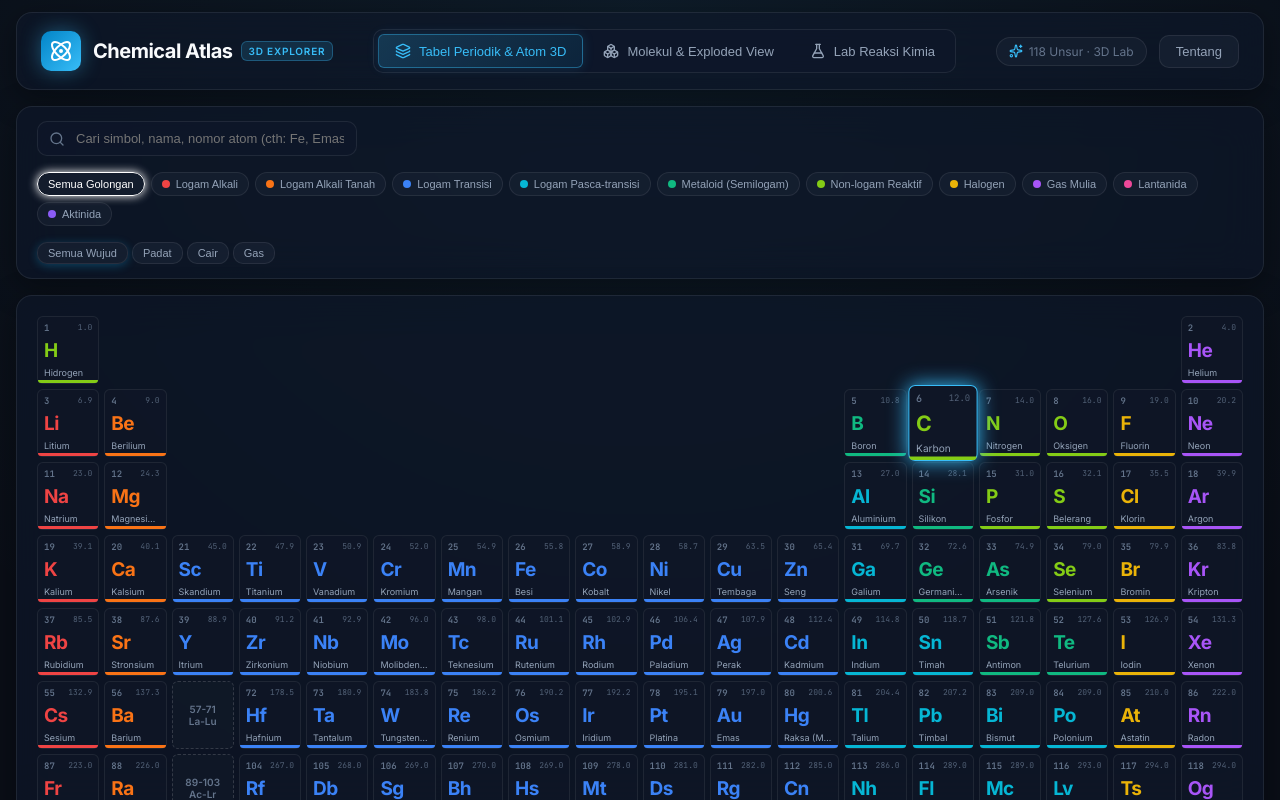
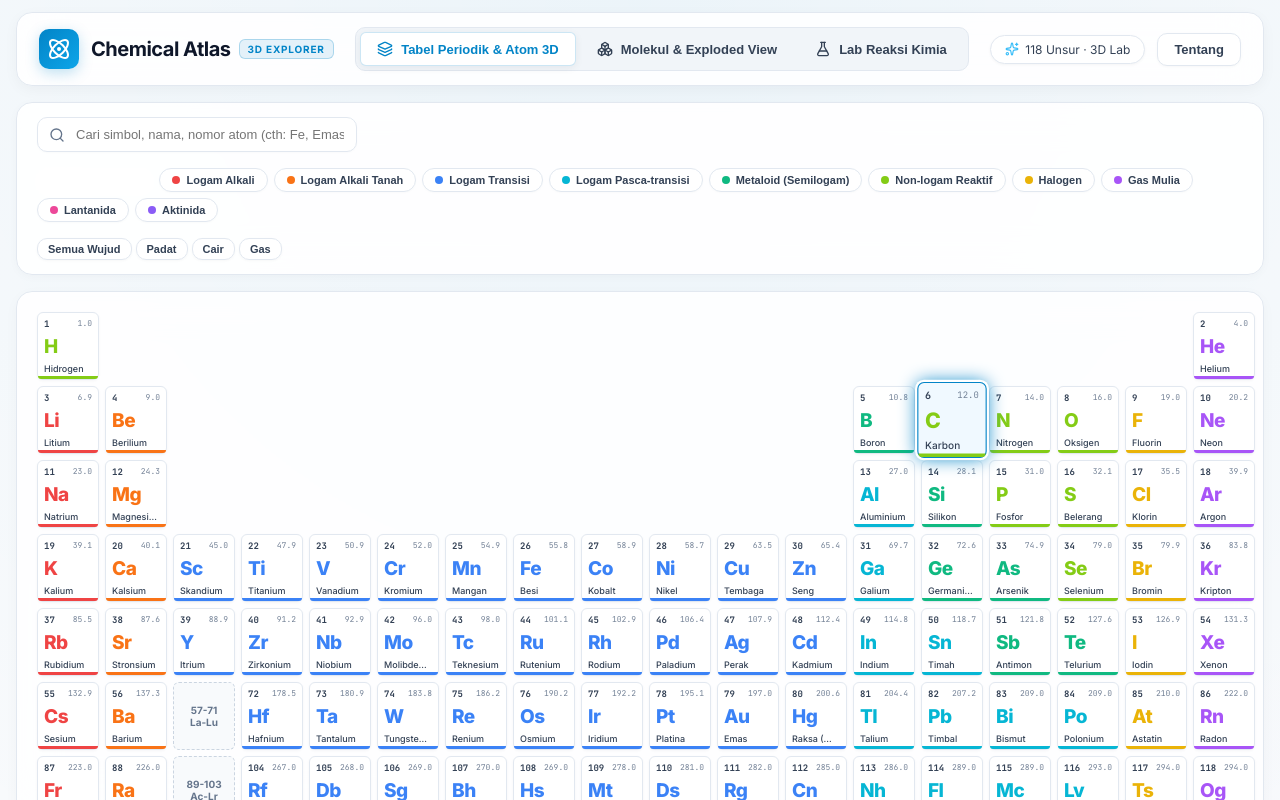
Before and after one commit to kahpiba/chemical_chemistry, a React (Vite) app: page / in a window 1280 px wide. Built offline with nearby package versions, Linux system fonts and the light colour scheme.

Commit message:
style: ubah seluruh tampilan aplikasi menjadi tema light (clean scientific light theme)

```diff
--- a/src/App.tsx
+++ b/src/App.tsx
@@ -114,8 +114,9 @@ export function App() {
           style={{
             position: 'fixed',
             inset: 0,
-            background: 'rgba(0, 0, 0, 0.75)',
-            backdropFilter: 'blur(12px)',
+            background: 'rgba(15, 23, 42, 0.4)',
+            backdropFilter: 'blur(8px)',
+            WebkitBackdropFilter: 'blur(8px)',
             display: 'flex',
             alignItems: 'center',
             justifyContent: 'center',
@@ -134,6 +135,9 @@ export function App() {
               flexDirection: 'column',
               gap: '18px',
               position: 'relative',
+              background: '#ffffff',
+              border: '1px solid var(--border-color)',
+              boxShadow: '0 20px 50px rgba(15, 23, 42, 0.15)',
             }}
             onClick={(e) => e.stopPropagation()}
           >
@@ -145,8 +149,9 @@ export function App() {
                 right: '18px',
                 background: 'transparent',
                 border: 'none',
-                color: '#94a3b8',
+                color: 'var(--text-muted)',
                 cursor: 'pointer',
+                padding: '4px',
               }}
             >
               <X size={20} />
@@ -168,7 +173,7 @@ export function App() {
                 <Atom size={26} />
               </div>
               <div>
-                <h3 style={{ fontSize: '20px', fontWeight: 700, color: '#ffffff', margin: 0 }}>
+                <h3 style={{ fontSize: '20px', fontWeight: 700, color: 'var(--text-primary)', margin: 0 }}>
                   Tentang Chemical Atlas
                 </h3>
                 <span style={{ fontSize: '12px', color: 'var(--text-muted)' }}>
@@ -177,7 +182,7 @@ export function App() {
               </div>
             </div>
 
-            <p style={{ fontSize: '13px', lineHeight: 1.7, color: '#cbd5e1', margin: 0 }}>
+            <p style={{ fontSize: '13px', lineHeight: 1.7, color: 'var(--text-secondary)', margin: 0 }}>
               <strong>Chemical Atlas</strong> adalah platform edukasi kimia interaktif modern yang
               terinspirasi dari konsep arsitektur visualisasi <em>Human Atlas</em>. Dirancang untuk
               membuat pembelajaran kimia menjadi sangat visual, intuitif, dan menarik.
@@ -185,7 +190,7 @@ export function App() {
 
             <div
               style={{
-                background: 'rgba(30, 41, 59, 0.5)',
+                background: '#f8fafc',
                 border: '1px solid var(--border-color)',
                 borderRadius: '10px',
                 padding: '16px',
@@ -194,11 +199,11 @@ export function App() {
                 gap: '10px',
               }}
             >
-              <div style={{ display: 'flex', alignItems: 'center', gap: '8px', color: '#38bdf8', fontSize: '13px', fontWeight: 600 }}>
+              <div style={{ display: 'flex', alignItems: 'center', gap: '8px', color: 'var(--accent-cyan)', fontSize: '13px', fontWeight: 600 }}>
                 <Sparkles size={16} />
                 Fitur Unggulan:
               </div>
-              <ul style={{ fontSize: '12px', color: '#94a3b8', paddingLeft: '20px', lineHeight: 1.6, margin: 0 }}>
+              <ul style={{ fontSize: '12px', color: 'var(--text-secondary)', paddingLeft: '20px', lineHeight: 1.6, margin: 0 }}>
                 <li><strong>Tabel Periodik 118 Unsur</strong> dengan filter cerdas & model atom 3D Bohr dinamis.</li>
                 <li><strong>3D Molecular Explorer</strong> dengan fitur revolusioner <em>Explode Molecule</em> (mengurai ikatan kimia).</li>
                 <li><strong>Virtual Reaction Lab</strong> simulasi pencampuran senyawa kimia dengan reaksi visual (warna, gelembung gas, endapan, dan suhu termal).</li>
--- a/src/components/periodic/AtomScene.tsx
+++ b/src/components/periodic/AtomScene.tsx
@@ -78,7 +78,7 @@ export const AtomScene: React.FC<AtomSceneProps> = ({ element, autoRotate = true
 
     const neutronGeo = new THREE.SphereGeometry(0.18, 16, 16);
     const neutronMat = new THREE.MeshStandardMaterial({
-      color: 0x94a3b8,
+      color: 0x64748b,
       roughness: 0.5,
       metalness: 0.1,
     });
@@ -147,9 +147,9 @@ export const AtomScene: React.FC<AtomSceneProps> = ({ element, autoRotate = true
       }
       const ringGeo = new THREE.BufferGeometry().setFromPoints(points);
       const ringMat = new THREE.LineBasicMaterial({
-        color: 0x38bdf8,
+        color: 0x0284c7,
         transparent: true,
-        opacity: 0.25 - shellIndex * 0.02,
+        opacity: 0.35 - shellIndex * 0.03,
       });
       const ringLine = new THREE.LineLoop(ringGeo, ringMat);
 
@@ -247,9 +247,10 @@ export const AtomScene: React.FC<AtomSceneProps> = ({ element, autoRotate = true
             gap: '8px',
             padding: '6px 14px',
             borderRadius: '8px',
-            background: 'rgba(15, 23, 42, 0.8)',
+            background: 'rgba(255, 255, 255, 0.92)',
             backdropFilter: 'blur(10px)',
-            border: '1px solid rgba(255, 255, 255, 0.1)',
+            border: '1px solid var(--border-color)',
+            boxShadow: '0 2px 8px rgba(15, 23, 42, 0.06)',
           }}
         >
           <div
@@ -260,7 +261,7 @@ export const AtomScene: React.FC<AtomSceneProps> = ({ element, autoRotate = true
               background: '#ef4444',
             }}
           />
-          <span style={{ fontSize: '12px', color: '#f8fafc', fontWeight: 600 }}>
+          <span style={{ fontSize: '12px', color: '#0f172a', fontWeight: 600 }}>
             {element.number} Proton (Inti)
           </span>
         </div>
@@ -272,9 +273,10 @@ export const AtomScene: React.FC<AtomSceneProps> = ({ element, autoRotate = true
             gap: '8px',
             padding: '6px 14px',
             borderRadius: '8px',
-            background: 'rgba(15, 23, 42, 0.8)',
+            background: 'rgba(255, 255, 255, 0.92)',
             backdropFilter: 'blur(10px)',
-            border: '1px solid rgba(255, 255, 255, 0.1)',
+            border: '1px solid var(--border-color)',
+            boxShadow: '0 2px 8px rgba(15, 23, 42, 0.06)',
           }}
         >
           <div
@@ -282,10 +284,10 @@ export const AtomScene: React.FC<AtomSceneProps> = ({ element, autoRotate = true
               width: '10px',
               height: '10px',
               borderRadius: '50%',
-              background: '#38bdf8',
+              background: '#0284c7',
             }}
           />
-          <span style={{ fontSize: '12px', color: '#f8fafc', fontWeight: 600 }}>
+          <span style={{ fontSize: '12px', color: '#0f172a', fontWeight: 600 }}>
             {element.shells.reduce((a, b) => a + b, 0)} Elektron ({element.shells.length} Kulit)
           </span>
         </div>
--- a/src/styles/index.css
+++ b/src/styles/index.css
@@ -22,8 +22,8 @@ html, body {
   display: flex;
   flex-direction: column;
   position: relative;
-  background: radial-gradient(circle at 50% 0%, rgba(56, 189, 248, 0.08) 0%, transparent 50%),
-              radial-gradient(circle at 100% 100%, rgba(168, 85, 247, 0.05) 0%, transparent 40%),
+  background: radial-gradient(circle at 50% 0%, rgba(2, 132, 199, 0.05) 0%, transparent 60%),
+              radial-gradient(circle at 100% 100%, rgba(147, 51, 234, 0.03) 0%, transparent 50%),
               var(--bg-primary);
 }
 
@@ -62,9 +62,12 @@ html, body {
   display: flex;
   align-items: center;
   justify-content: space-between;
-  padding: 16px 24px;
+  padding: 14px 22px;
   margin-top: 12px;
   gap: 16px;
+  background: rgba(255, 255, 255, 0.88);
+  border: 1px solid var(--border-color);
+  box-shadow: 0 4px 16px -2px rgba(15, 23, 42, 0.05);
 }
 
 .header-brand {
@@ -77,18 +80,19 @@ html, body {
   width: 40px;
   height: 40px;
   border-radius: var(--radius-md);
-  background: linear-gradient(135deg, #0284c7, #38bdf8);
+  background: linear-gradient(135deg, #0284c7, #0ea5e9);
   display: flex;
   align-items: center;
   justify-content: center;
   color: #ffffff;
-  box-shadow: 0 0 20px rgba(56, 189, 248, 0.4);
+  box-shadow: 0 4px 14px rgba(2, 132, 199, 0.25);
 }
 
 .brand-title {
   font-size: 20px;
   font-weight: 700;
   letter-spacing: -0.5px;
+  color: var(--text-primary);
   display: flex;
   align-items: center;
   gap: 8px;
@@ -98,19 +102,19 @@ html, body {
   font-size: 10px;
   text-transform: uppercase;
   letter-spacing: 0.8px;
-  background: rgba(56, 189, 248, 0.15);
+  background: rgba(2, 132, 199, 0.1);
   color: var(--accent-cyan);
-  padding: 3px 7px;
+  padding: 3px 8px;
   border-radius: var(--radius-sm);
-  border: 1px solid rgba(56, 189, 248, 0.3);
-  font-weight: 600;
+  border: 1px solid rgba(2, 132, 199, 0.25);
+  font-weight: 700;
 }
 
 .nav-tabs {
   display: flex;
   align-items: center;
   gap: 4px;
-  background: rgba(15, 23, 42, 0.7);
+  background: #f1f5f9;
   padding: 4px;
   border-radius: var(--radius-md);
   border: 1px solid var(--border-color);
@@ -124,23 +128,23 @@ html, body {
   border-radius: var(--radius-sm);
   background: transparent;
   color: var(--text-secondary);
-  border: none;
+  border: 1px solid transparent;
   font-size: 13px;
-  font-weight: 500;
+  font-weight: 600;
   cursor: pointer;
   transition: all 0.2s ease;
 }
 
 .nav-tab:hover {
   color: var(--text-primary);
-  background: rgba(255, 255, 255, 0.05);
+  background: rgba(255, 255, 255, 0.6);
 }
 
 .nav-tab.active {
-  background: linear-gradient(135deg, rgba(56, 189, 248, 0.2), rgba(14, 165, 233, 0.1));
+  background: #ffffff;
   color: var(--accent-cyan);
-  border: 1px solid rgba(56, 189, 248, 0.4);
-  box-shadow: 0 0 12px rgba(56, 189, 248, 0.15);
+  border: 1px solid rgba(2, 132, 199, 0.2);
+  box-shadow: 0 2px 8px rgba(15, 23, 42, 0.06);
 }
 
 .header-actions {
@@ -154,11 +158,12 @@ html, body {
   align-items: center;
   gap: 6px;
   font-size: 12px;
-  color: var(--text-muted);
-  background: rgba(30, 41, 59, 0.4);
-  padding: 6px 12px;
+  color: var(--text-secondary);
+  background: #ffffff;
+  padding: 6px 14px;
   border-radius: var(--radius-full);
   border: 1px solid var(--border-color);
+  box-shadow: 0 1px 3px rgba(0, 0, 0, 0.04);
 }
 
 .stat-chip strong {
@@ -172,7 +177,7 @@ html, body {
   justify-content: center;
   gap: 8px;
   font-size: 13px;
-  font-weight: 500;
+  font-weight: 600;
   padding: 8px 16px;
   border-radius: var(--radius-md);
   cursor: pointer;
@@ -184,36 +189,37 @@ html, body {
 .btn-primary {
   background: linear-gradient(135deg, #0284c7, #0ea5e9);
   color: #ffffff;
-  box-shadow: 0 2px 10px rgba(14, 165, 233, 0.3);
+  box-shadow: 0 3px 12px rgba(2, 132, 199, 0.25);
 }
 
 .btn-primary:hover {
   background: linear-gradient(135deg, #0369a1, #0284c7);
-  box-shadow: 0 4px 16px rgba(14, 165, 233, 0.4);
+  box-shadow: 0 5px 18px rgba(2, 132, 199, 0.35);
   transform: translateY(-1px);
 }
 
 .btn-ghost {
-  background: rgba(30, 41, 59, 0.5);
+  background: #ffffff;
   color: var(--text-secondary);
   border-color: var(--border-color);
+  box-shadow: 0 1px 3px rgba(0, 0, 0, 0.03);
 }
 
 .btn-ghost:hover {
-  background: rgba(255, 255, 255, 0.08);
+  background: #f8fafc;
   color: var(--text-primary);
-  border-color: var(--border-hover);
+  border-color: #cbd5e1;
 }
 
 .btn-danger {
-  background: rgba(244, 63, 94, 0.15);
-  color: #f43f5e;
-  border-color: rgba(244, 63, 94, 0.3);
+  background: rgba(225, 29, 72, 0.08);
+  color: #e11d48;
+  border-color: rgba(225, 29, 72, 0.25);
 }
 
 .btn-danger:hover {
-  background: rgba(244, 63, 94, 0.25);
-  border-color: #f43f5e;
+  background: rgba(225, 29, 72, 0.16);
+  border-color: #e11d48;
 }
 
 /* Responsive Breakpoints */
--- a/src/styles/periodic.css
+++ b/src/styles/periodic.css
@@ -13,6 +13,9 @@
   gap: 16px;
   padding: 14px 20px;
   flex-wrap: wrap;
+  background: rgba(255, 255, 255, 0.9);
+  border: 1px solid var(--border-color);
+  box-shadow: 0 2px 12px -2px rgba(15, 23, 42, 0.04);
 }
 
 .search-wrapper {
@@ -32,18 +35,19 @@
 .search-input {
   width: 100%;
   padding: 9px 12px 9px 38px;
-  background: rgba(15, 23, 42, 0.7);
+  background: #ffffff;
   border: 1px solid var(--border-color);
   border-radius: var(--radius-md);
   color: var(--text-primary);
   font-size: 13px;
   outline: none;
   transition: all 0.2s ease;
+  box-shadow: 0 1px 2px rgba(0, 0, 0, 0.02);
 }
 
 .search-input:focus {
   border-color: var(--accent-cyan);
-  box-shadow: 0 0 12px var(--accent-cyan-glow);
+  box-shadow: 0 0 0 3px var(--accent-cyan-glow);
 }
 
 .category-filters {
@@ -57,26 +61,28 @@
   display: flex;
   align-items: center;
   gap: 6px;
-  padding: 5px 10px;
+  padding: 5px 12px;
   border-radius: var(--radius-full);
-  background: rgba(30, 41, 59, 0.4);
+  background: #ffffff;
   border: 1px solid var(--border-color);
   color: var(--text-secondary);
   font-size: 11px;
-  font-weight: 500;
+  font-weight: 600;
   cursor: pointer;
   transition: all 0.15s ease;
   user-select: none;
+  box-shadow: 0 1px 2px rgba(0, 0, 0, 0.02);
 }
 
 .filter-pill:hover {
-  background: rgba(255, 255, 255, 0.08);
+  background: #f8fafc;
+  border-color: #cbd5e1;
   color: var(--text-primary);
 }
 
 .filter-pill.active {
   border-color: currentColor;
-  box-shadow: 0 0 10px currentColor;
+  box-shadow: 0 2px 8px currentColor;
   color: #ffffff !important;
 }
 
@@ -93,50 +99,55 @@
   display: flex;
   flex-direction: column;
   align-items: center;
+  background: rgba(255, 255, 255, 0.85);
+  border: 1px solid var(--border-color);
+  box-shadow: 0 4px 16px -2px rgba(15, 23, 42, 0.04);
 }
 
 .periodic-grid {
   display: grid;
   grid-template-columns: repeat(18, minmax(62px, 1fr));
   grid-template-rows: repeat(10, minmax(68px, 1fr));
-  gap: 5px;
+  gap: 6px;
   width: 100%;
   max-width: 1340px;
 }
 
-/* Individual Element Cell */
+/* Individual Element Cell in Light Mode */
 .element-cell {
   position: relative;
   display: flex;
   flex-direction: column;
   justify-content: space-between;
   padding: 5px 6px;
-  background: rgba(17, 24, 39, 0.7);
-  border: 1px solid rgba(255, 255, 255, 0.07);
+  background: #ffffff;
+  border: 1px solid #e2e8f0;
   border-radius: var(--radius-sm);
   cursor: pointer;
   transition: all 0.18s cubic-bezier(0.4, 0, 0.2, 1);
   user-select: none;
   text-align: left;
+  box-shadow: 0 1px 3px rgba(15, 23, 42, 0.04);
 }
 
 .element-cell:hover {
   transform: scale(1.15);
   z-index: 20;
-  border-color: #ffffff;
-  box-shadow: 0 8px 24px rgba(0, 0, 0, 0.6), 0 0 14px currentColor;
+  border-color: var(--accent-cyan);
+  box-shadow: 0 10px 25px -3px rgba(15, 23, 42, 0.15), 0 4px 6px -2px rgba(15, 23, 42, 0.05);
 }
 
 .element-cell.active {
   transform: scale(1.12);
   z-index: 15;
   border-color: var(--accent-cyan) !important;
-  box-shadow: 0 0 18px var(--accent-cyan);
+  box-shadow: 0 0 0 2px #ffffff, 0 0 16px var(--accent-cyan);
+  background: #f0f9ff;
 }
 
 .element-cell.dimmed {
-  opacity: 0.18;
-  filter: grayscale(0.8);
+  opacity: 0.25;
+  filter: grayscale(0.85);
 }
 
 .cell-top {
@@ -149,19 +160,19 @@
 
 .element-number {
   font-family: var(--font-mono);
-  font-weight: 600;
+  font-weight: 700;
+  color: var(--text-secondary);
 }
 
 .element-mass {
   font-size: 8px;
-  opacity: 0.8;
+  opacity: 0.9;
   font-family: var(--font-mono);
 }
 
 .element-symbol {
   font-size: 19px;
-  font-weight: 700;
-  color: #ffffff;
+  font-weight: 800;
   letter-spacing: -0.5px;
   line-height: 1.1;
   margin: 2px 0 1px;
@@ -173,6 +184,7 @@
   white-space: nowrap;
   overflow: hidden;
   text-overflow: ellipsis;
+  font-weight: 500;
 }
 
 .element-accent-bar {
@@ -191,18 +203,19 @@
   flex-direction: column;
   align-items: center;
   justify-content: center;
-  border: 1px dashed rgba(255, 255, 255, 0.15);
+  border: 1px dashed #cbd5e1;
   border-radius: var(--radius-sm);
-  background: rgba(30, 41, 59, 0.2);
+  background: #f8fafc;
   color: var(--text-muted);
   font-size: 10px;
-  font-weight: 600;
+  font-weight: 700;
   cursor: pointer;
 }
 
 .cell-placeholder:hover {
-  background: rgba(255, 255, 255, 0.06);
-  border-color: var(--text-secondary);
+  background: #f1f5f9;
+  border-color: var(--accent-cyan);
+  color: var(--accent-cyan);
 }
 
 /* Atom 3D Bohr Preview Overlay & Panel */
@@ -219,8 +232,9 @@
   height: 520px;
   border-radius: var(--radius-lg);
   overflow: hidden;
-  background: radial-gradient(circle at center, #111e33 0%, #080c14 100%);
+  background: radial-gradient(circle at center, #ffffff 0%, #f1f5f9 65%, #e2e8f0 100%);
   border: 1px solid var(--border-color);
+  box-shadow: 0 4px 20px -2px rgba(15, 23, 42, 0.05);
 }
 
 .atom-canvas-wrapper canvas {
@@ -244,12 +258,14 @@
   bottom: 16px;
   left: 16px;
   font-size: 11px;
-  color: var(--text-muted);
-  background: rgba(0, 0, 0, 0.4);
-  padding: 4px 10px;
+  color: var(--text-secondary);
+  background: rgba(255, 255, 255, 0.9);
+  padding: 5px 12px;
   border-radius: var(--radius-full);
-  backdrop-filter: blur(8px);
+  border: 1px solid var(--border-color);
+  box-shadow: 0 2px 8px rgba(0, 0, 0, 0.05);
   pointer-events: none;
+  font-weight: 500;
 }
 
 .atom-canvas-controls {
@@ -265,9 +281,12 @@
   display: flex;
   flex-direction: column;
   gap: 14px;
-  padding: 20px;
+  padding: 22px;
   max-height: 520px;
   overflow-y: auto;
+  background: rgba(255, 255, 255, 0.9);
+  border: 1px solid var(--border-color);
+  box-shadow: 0 4px 20px -2px rgba(15, 23, 42, 0.05);
 }
 
 .detail-header-badge {
@@ -283,8 +302,8 @@
 }
 
 .big-symbol {
-  width: 58px;
-  height: 58px;
+  width: 60px;
+  height: 60px;
   border-radius: var(--radius-md);
   display: flex;
   flex-direction: column;
@@ -292,24 +311,24 @@
   justify-content: center;
   color: #ffffff;
   font-weight: 800;
-  box-shadow: 0 4px 16px rgba(0, 0, 0, 0.4);
+  box-shadow: 0 4px 14px rgba(0, 0, 0, 0.12);
 }
 
 .big-symbol span:first-child {
   font-size: 10px;
-  opacity: 0.8;
+  opacity: 0.9;
   font-family: var(--font-mono);
 }
 
 .big-symbol span:last-child {
-  font-size: 24px;
+  font-size: 26px;
   line-height: 1;
 }
 
 .detail-names h3 {
-  font-size: 20px;
+  font-size: 22px;
   font-weight: 700;
-  color: #ffffff;
+  color: var(--text-primary);
 }
 
 .detail-names p {
@@ -324,7 +343,7 @@
 }
 
 .property-item {
-  background: rgba(15, 23, 42, 0.5);
+  background: #f8fafc;
   border: 1px solid var(--border-color);
   border-radius: var(--radius-sm);
   padding: 8px 10px;
@@ -335,11 +354,12 @@
   color: var(--text-muted);
   text-transform: uppercase;
   letter-spacing: 0.5px;
+  font-weight: 600;
 }
 
 .property-val {
   font-size: 13px;
-  font-weight: 600;
+  font-weight: 700;
   color: var(--text-primary);
   font-family: var(--font-mono);
   margin-top: 2px;
@@ -350,20 +370,22 @@
   align-items: center;
   gap: 6px;
   margin-top: 4px;
+  flex-wrap: wrap;
 }
 
 .shell-chip {
-  padding: 3px 7px;
+  padding: 3px 8px;
   border-radius: var(--radius-sm);
-  background: rgba(56, 189, 248, 0.12);
+  background: #f0f9ff;
+  border: 1px solid #bae6fd;
   color: var(--accent-cyan);
   font-size: 11px;
   font-family: var(--font-mono);
-  font-weight: 600;
+  font-weight: 700;
 }
 
 .element-bio-summary {
-  font-size: 12px;
+  font-size: 13px;
   line-height: 1.6;
   color: var(--text-secondary);
   border-top: 1px solid var(--border-color);
--- a/src/styles/theme.css
+++ b/src/styles/theme.css
@@ -1,46 +1,47 @@
 :root {
-  /* Core Color Palette - High-tech Scientific Dark Theme */
-  --bg-primary: #0a0e17;
-  --bg-secondary: #111827;
-  --bg-tertiary: #1e293b;
-  --bg-card: rgba(17, 24, 39, 0.75);
-  --bg-card-hover: rgba(30, 41, 59, 0.85);
+  /* Core Color Palette - Crisp Scientific Modern Light Theme */
+  --bg-primary: #f8fafc;
+  --bg-secondary: #ffffff;
+  --bg-tertiary: #f1f5f9;
+  --bg-card: rgba(255, 255, 255, 0.85);
+  --bg-card-hover: rgba(255, 255, 255, 0.98);
 
-  --border-color: rgba(255, 255, 255, 0.08);
-  --border-hover: rgba(56, 189, 248, 0.4);
-  --border-active: #38bdf8;
+  --border-color: #e2e8f0;
+  --border-hover: #38bdf8;
+  --border-active: #0284c7;
 
-  --text-primary: #f8fafc;
-  --text-secondary: #94a3b8;
+  --text-primary: #0f172a;
+  --text-secondary: #334155;
   --text-muted: #64748b;
 
-  /* Scientific Neon Accents */
-  --accent-cyan: #38bdf8;
-  --accent-cyan-glow: rgba(56, 189, 248, 0.25);
-  --accent-emerald: #10b981;
-  --accent-emerald-glow: rgba(16, 185, 129, 0.25);
-  --accent-rose: #f43f5e;
-  --accent-rose-glow: rgba(244, 63, 94, 0.25);
-  --accent-amber: #fbbf24;
-  --accent-purple: #a855f7;
+  /* Scientific Vibrant Accents */
+  --accent-cyan: #0284c7;
+  --accent-cyan-light: #0ea5e9;
+  --accent-cyan-glow: rgba(2, 132, 199, 0.2);
+  --accent-emerald: #059669;
+  --accent-emerald-glow: rgba(5, 150, 105, 0.2);
+  --accent-rose: #e11d48;
+  --accent-rose-glow: rgba(225, 29, 72, 0.2);
+  --accent-amber: #d97706;
+  --accent-purple: #9333ea;
 
-  /* Glassmorphism Surface Tokens */
-  --glass-bg: rgba(15, 23, 42, 0.65);
-  --glass-border: rgba(255, 255, 255, 0.08);
-  --glass-shadow: 0 8px 32px 0 rgba(0, 0, 0, 0.37);
+  /* Light Glassmorphism Surface Tokens */
+  --glass-bg: rgba(255, 255, 255, 0.82);
+  --glass-border: rgba(226, 232, 240, 0.9);
+  --glass-shadow: 0 4px 20px -2px rgba(15, 23, 42, 0.05), 0 12px 32px -4px rgba(15, 23, 42, 0.08);
   --glass-backdrop: blur(20px);
 
-  /* Element Category Colors */
-  --cat-alkali: #ef4444;
-  --cat-alkaline-earth: #f97316;
-  --cat-transition: #3b82f6;
-  --cat-post-transition: #06b6d4;
-  --cat-metalloid: #10b981;
-  --cat-reactive-nonmetal: #84cc16;
-  --cat-halogen: #eab308;
-  --cat-noble-gas: #a855f7;
-  --cat-lanthanide: #ec4899;
-  --cat-actinide: #8b5cf6;
+  /* Element Category Colors - High Contrast for Light Mode */
+  --cat-alkali: #dc2626;
+  --cat-alkaline-earth: #ea580c;
+  --cat-transition: #2563eb;
+  --cat-post-transition: #0891b2;
+  --cat-metalloid: #059669;
+  --cat-reactive-nonmetal: #65a30d;
+  --cat-halogen: #ca8a04;
+  --cat-noble-gas: #9333ea;
+  --cat-lanthanide: #db2777;
+  --cat-actinide: #7c3aed;
 
   /* Spacing & Radii */
   --radius-sm: 6px;
@@ -52,7 +53,7 @@
   --font-mono: 'JetBrains Mono', 'Fira Code', monospace;
 }
 
-/* Glassmorphism Utility */
+/* Light Glassmorphism Utility */
 .glass-panel {
   background: var(--glass-bg);
   backdrop-filter: var(--glass-backdrop);
@@ -63,19 +64,20 @@
 }
 
 .glass-card {
-  background: rgba(30, 41, 59, 0.5);
+  background: rgba(255, 255, 255, 0.9);
   backdrop-filter: blur(12px);
   -webkit-backdrop-filter: blur(12px);
-  border: 1px solid rgba(255, 255, 255, 0.06);
+  border: 1px solid var(--border-color);
   border-radius: var(--radius-md);
+  box-shadow: 0 2px 8px rgba(15, 23, 42, 0.04);
   transition: all 0.2s cubic-bezier(0.4, 0, 0.2, 1);
 }
 
 .glass-card:hover {
-  background: rgba(30, 41, 59, 0.75);
+  background: #ffffff;
   border-color: var(--border-hover);
   transform: translateY(-2px);
-  box-shadow: 0 6px 20px rgba(0, 0, 0, 0.3);
+  box-shadow: 0 8px 24px rgba(15, 23, 42, 0.08);
 }
 
 /* Custom Scrollbars */
@@ -85,14 +87,14 @@
 }
 
 ::-webkit-scrollbar-track {
-  background: rgba(15, 23, 42, 0.5);
+  background: #f1f5f9;
 }
 
 ::-webkit-scrollbar-thumb {
-  background: rgba(255, 255, 255, 0.15);
+  background: #cbd5e1;
   border-radius: 4px;
 }
 
 ::-webkit-scrollbar-thumb:hover {
-  background: rgba(255, 255, 255, 0.25);
+  background: #94a3b8;
 }
```
Also changed, not shown: src/components/common/DetailDrawer.tsx (+33 -33 lines), src/components/reaction/ReactionLab.tsx (+12 -12 lines), src/data/molecules.ts (+19 -19 lines), src/styles/molecular.css (+36 -30 lines), src/styles/reaction.css (+81 -59 lines).
